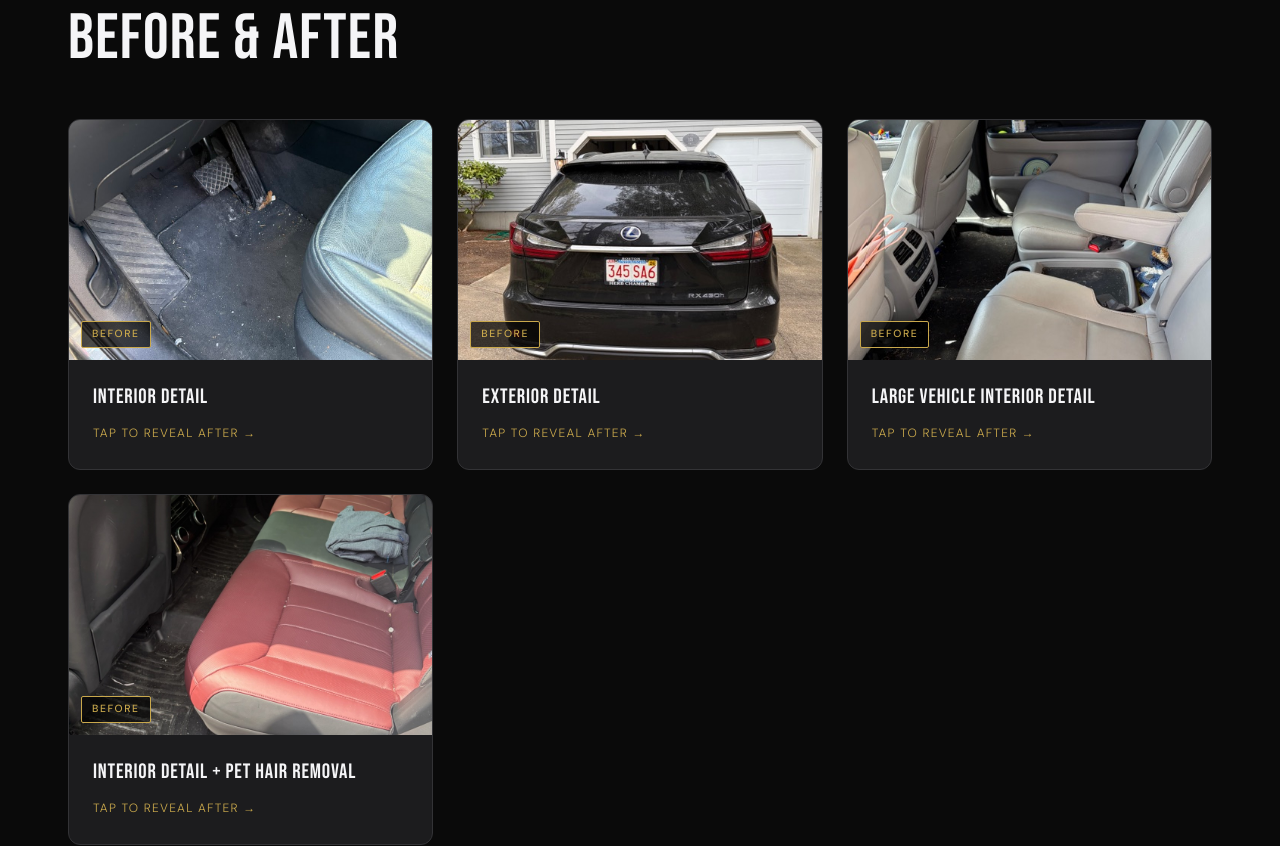
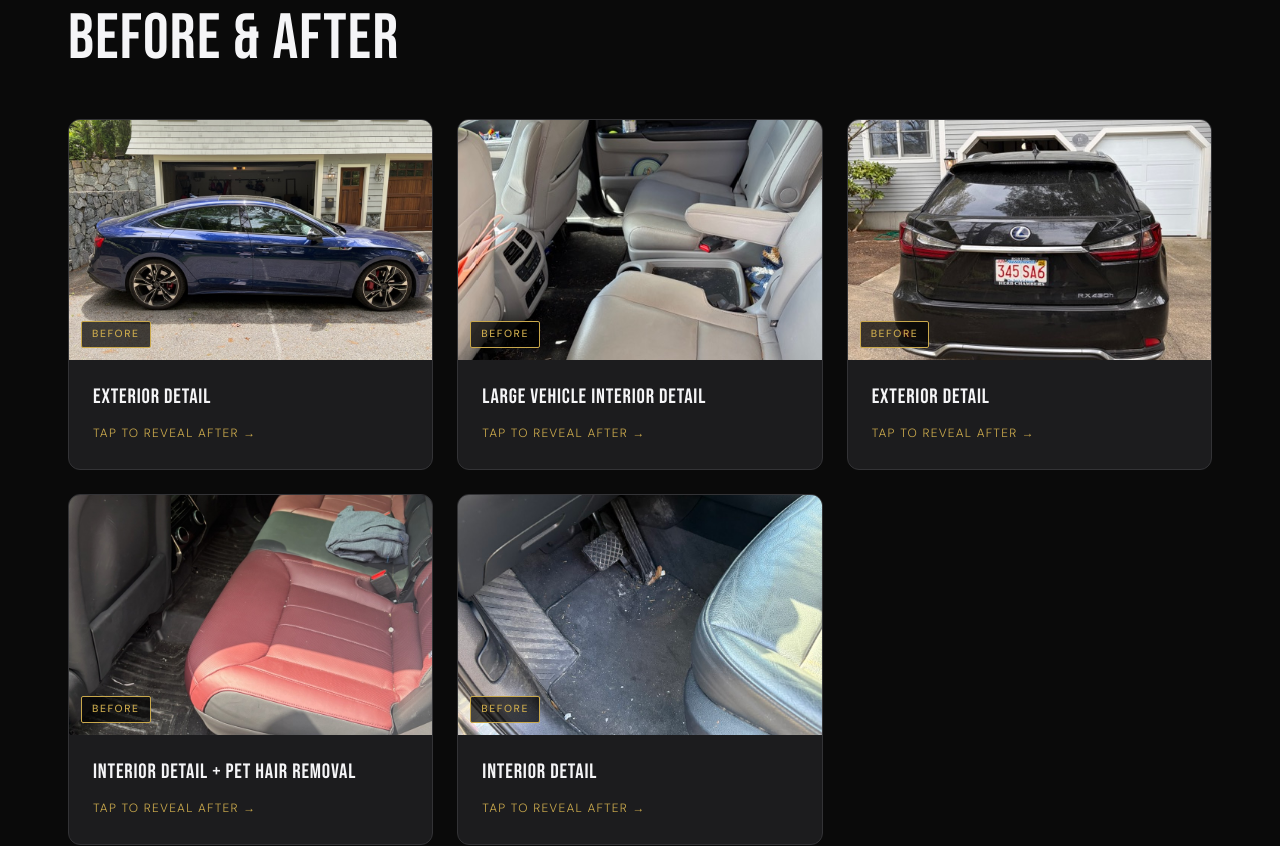
Before and after one commit to DylanWuPan/djsdetails.com, a Next.js app: page / in a window 1280 px wide. Shown: the part 1080-1926 px from the top of the page. Built offline with nearby package versions, Linux system fonts and the light colour scheme.

Commit message:
blue audio before after

```diff
--- a/app/page.tsx
+++ b/app/page.tsx
@@ -22,28 +22,34 @@ interface QuoteForm {
 const beforeAfterData: BeforeAfter[] = [
   {
     id: 1,
-    label: "Interior Detail",
-    before: "/images/before-after/audiinterior-before.jpg",
-    after: "/images/before-after/audiinterior-after.jpg",
+    label: "Exterior Detail",
+    before: "/images/before-after/audi-exterior-before.jpg",
+    after: "/images/before-after/audi-exterior-after.jpg",
   },
-
   {
     id: 2,
+    label: "Large Vehicle Interior Detail",
+    before: "/images/before-after/lexusinterior-before.jpeg",
+    after: "/images/before-after/lexusinterior-after.jpeg",
+  },
+  {
+    id: 3,
+
     label: "Exterior Detail",
     before: "/images/before-after/lexusexterior-before.jpeg",
     after: "/images/before-after/lexusexterior-after.jpeg",
-  },
-  {
-    id: 3,
-    label: "Large Vehicle Interior Detail",
-    before: "/images/before-after/lexusinterior-before.jpeg",
-    after: "/images/before-after/lexusinterior-after.jpeg",
   },
   {
     id: 4,
     label: "Interior Detail + Pet Hair Removal",
     before: "/images/before-after/interior-before.jpg",
     after: "/images/before-after/interior-after.jpg",
+  },
+  {
+    id: 5,
+    label: "Interior Detail",
+    before: "/images/before-after/audiinterior-before.jpg",
+    after: "/images/before-after/audiinterior-after.jpg",
   },
 ];
 
```
Also changed, not shown: public/images/before-after/audi-exterior-after.jpg (added), public/images/before-after/audi-exterior-before.jpg (added).
